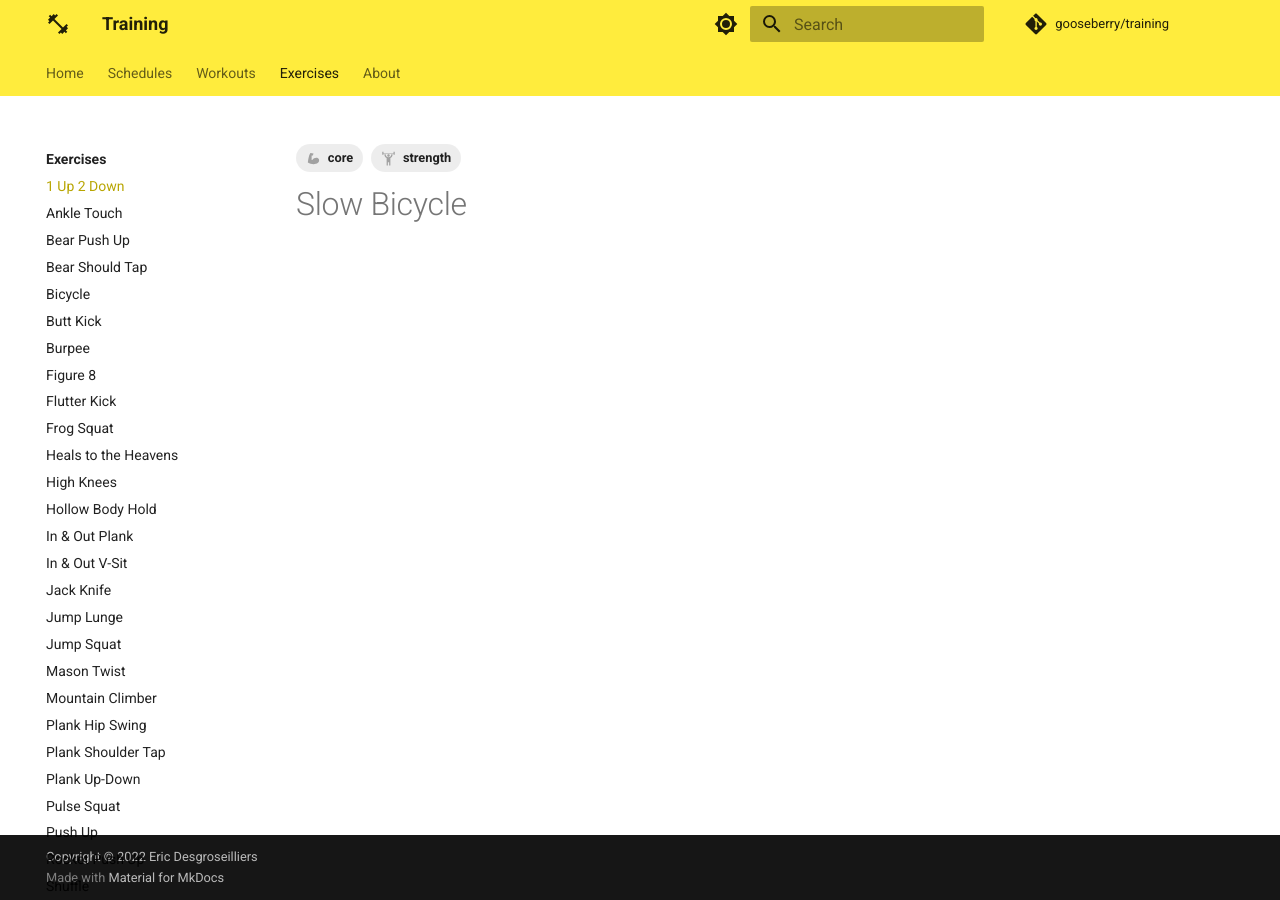
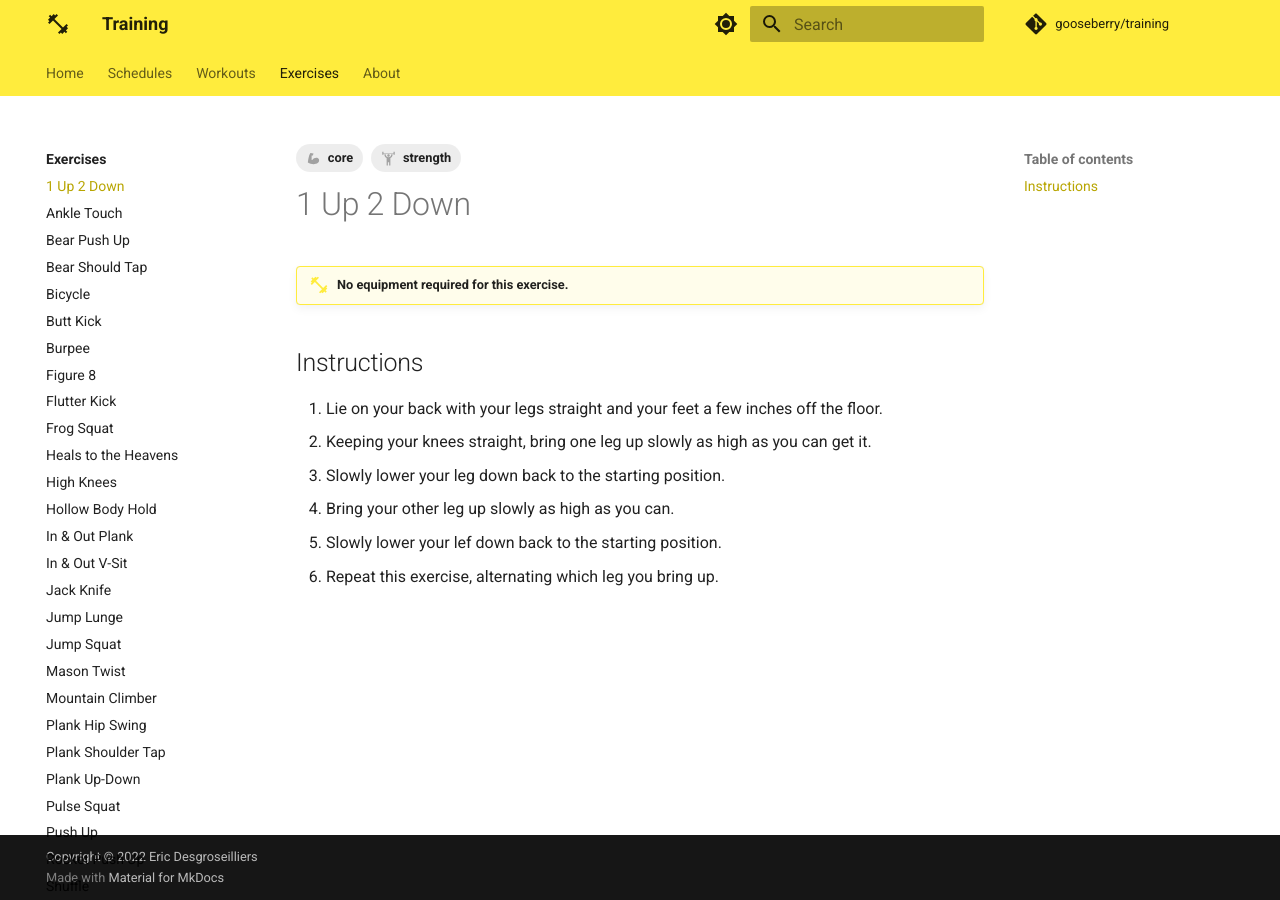
Before and after one commit to gooseberry/training, an MkDocs documentation site: the page built from docs/exercises/1-up-2-down.md, in a window 1280 px wide. Built offline with MkDocs 1.6.1 and Material for MkDocs 9.7.7, drawn with Linux system fonts in a browser that asks for light colours; comment, search, counter and statistics services are not loaded.

Commit message:
added instructions

```diff
--- a/docs/exercises/1-up-2-down.md
+++ b/docs/exercises/1-up-2-down.md
@@ -4,4 +4,15 @@ tags:
     - core
 ---
 
-#  Slow Bicycle
+#  1 Up 2 Down
+
+!!! equipment "No equipment required for this exercise."
+
+## Instructions
+
+1. Lie on your back with your legs straight and your feet a few inches off the floor.
+2. Keeping your knees straight, bring one leg up slowly as high as you can get it.
+3. Slowly lower your leg down back to the starting position.
+4. Bring your other leg up slowly as high as you can.
+5. Slowly lower your lef down back to the starting position.
+6. Repeat this exercise, alternating which leg you bring up.
```
Also changed, not shown: docs/exercises/ankle-touch.md (+9 -0 lines), docs/exercises/bear-push-up.md (+9 -0 lines), docs/exercises/bear-shoulder-tap.md (+9 -0 lines), docs/exercises/bicycle.md (+10 -0 lines), docs/exercises/burpee.md (+12 -0 lines).
